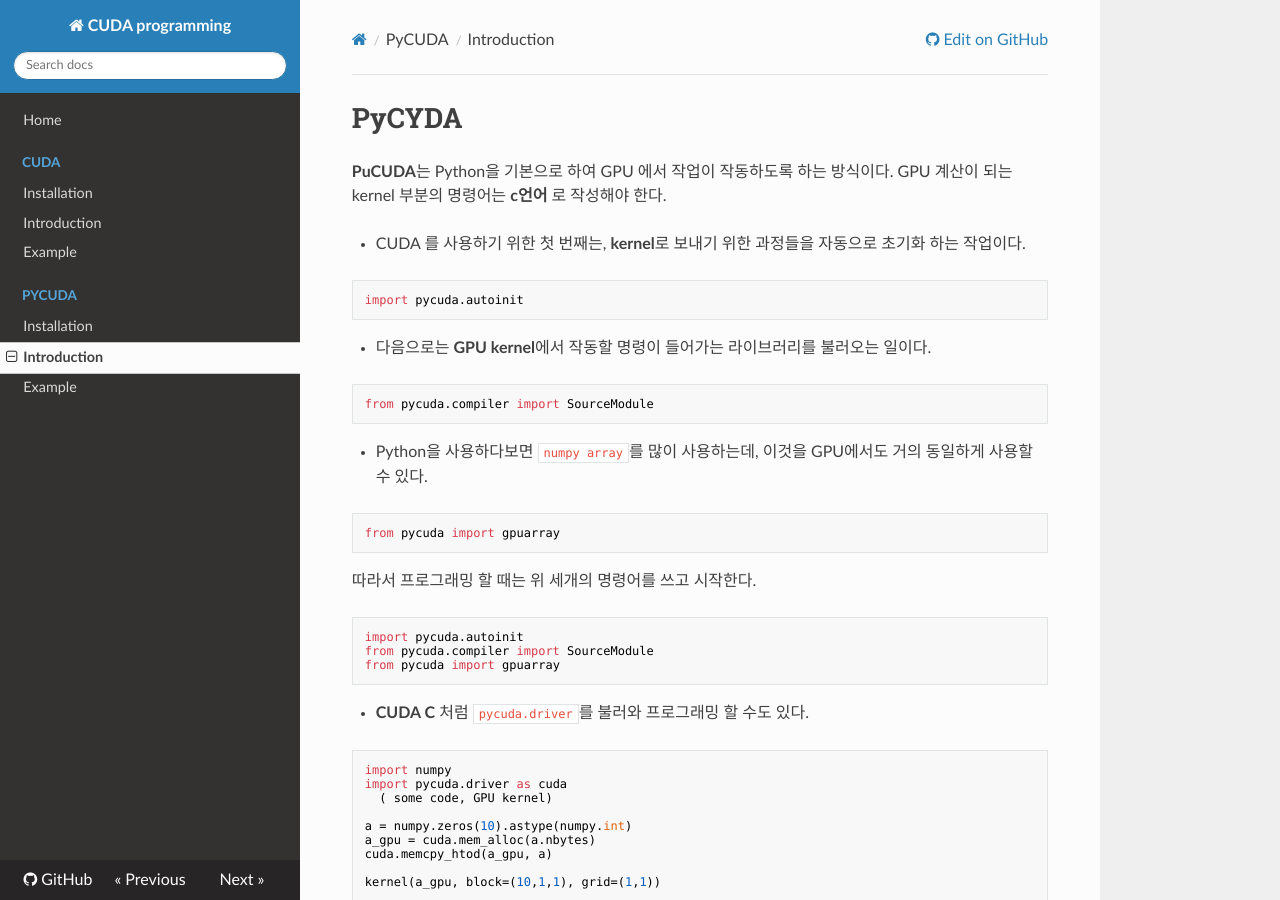
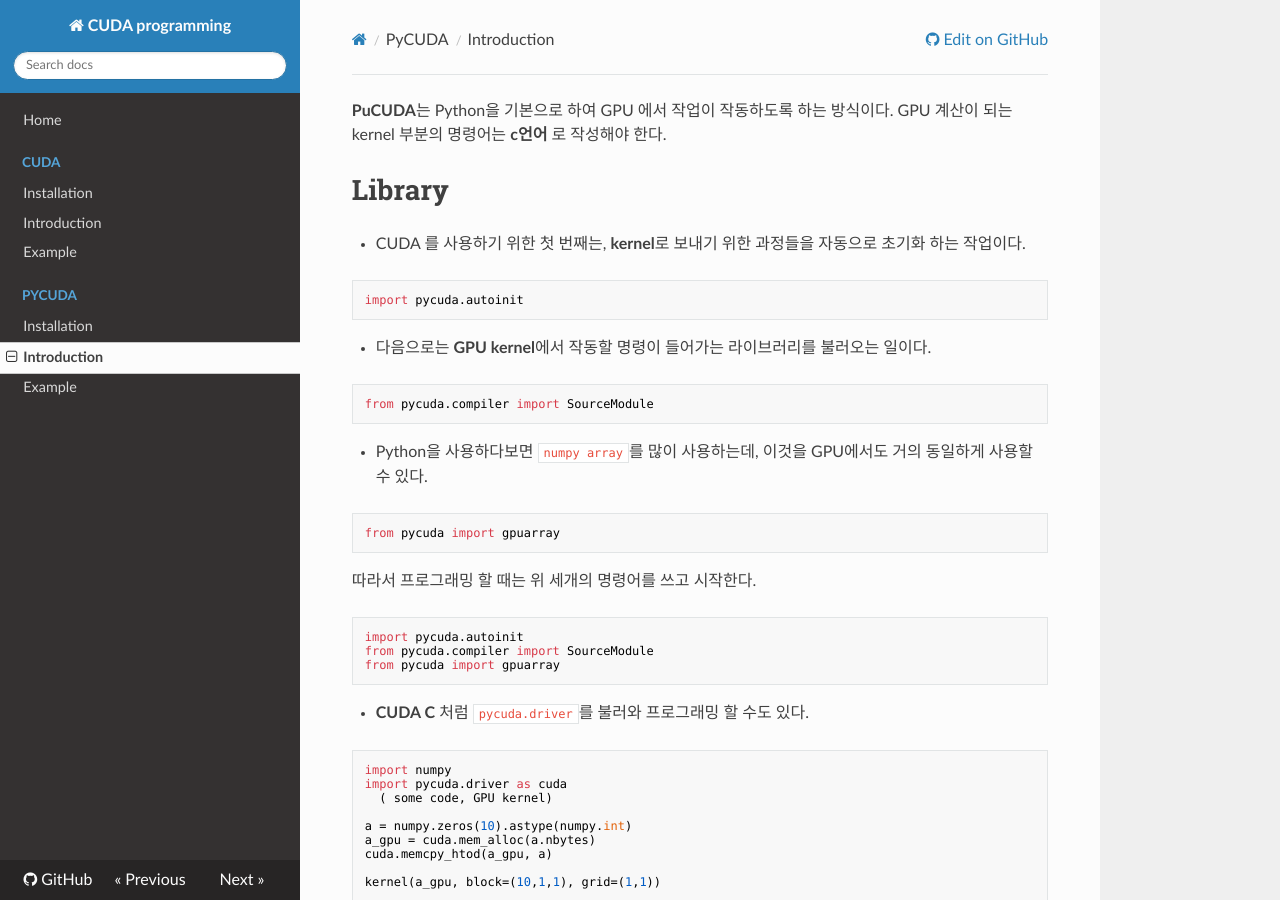
Before and after one commit to WonyoungCho/CUDA, an MkDocs documentation site: the page built from docs/PyCUDA_int.md, in a window 1280 px wide and 900 px high. Built offline with MkDocs 1.6.1, drawn with Linux system fonts in a browser that asks for light colours; nearby versions of some CDN libraries; old or Windows-style settings are respelled for this version of MkDocs.

Commit message:
Update PyCUDA_int.md

````diff
--- a/docs/PyCUDA_int.md
+++ b/docs/PyCUDA_int.md
@@ -1,5 +1,6 @@
-# PyCYDA
 **PuCUDA**는 Python을 기본으로 하여 GPU 에서 작업이 작동하도록 하는 방식이다. GPU 계산이 되는 kernel 부분의 명령어는 **c언어** 로 작성해야 한다.
+
+# Library
 
 - CUDA 를 사용하기 위한 첫 번째는, **kernel**로 보내기 위한 과정들을 자동으로 초기화 하는 작업이다.
 ```python
````
